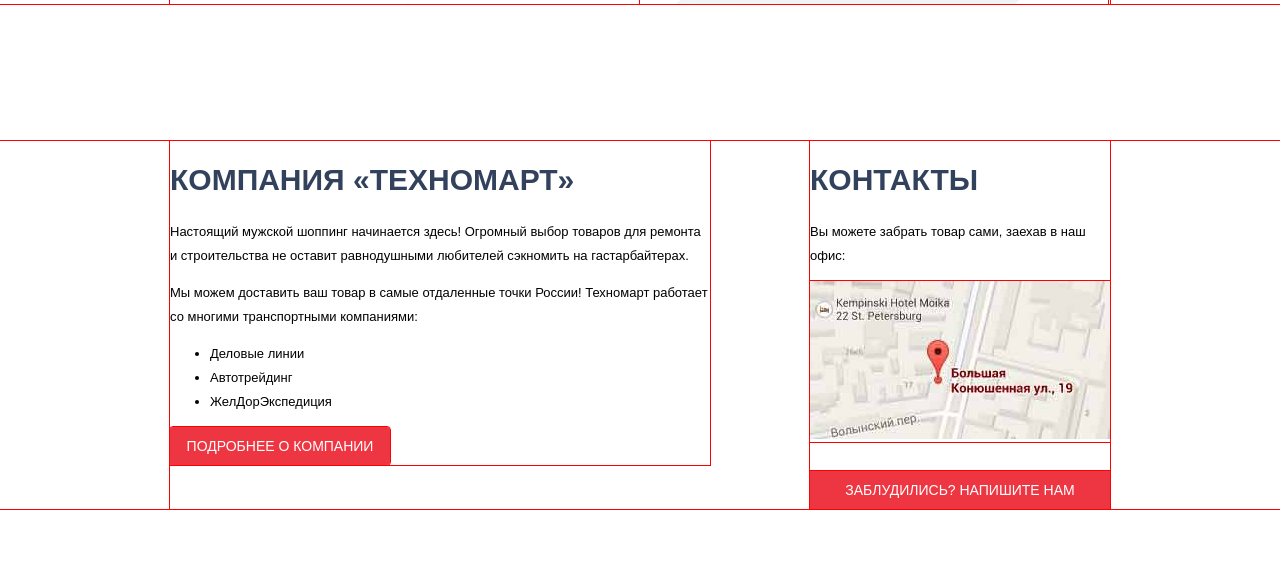
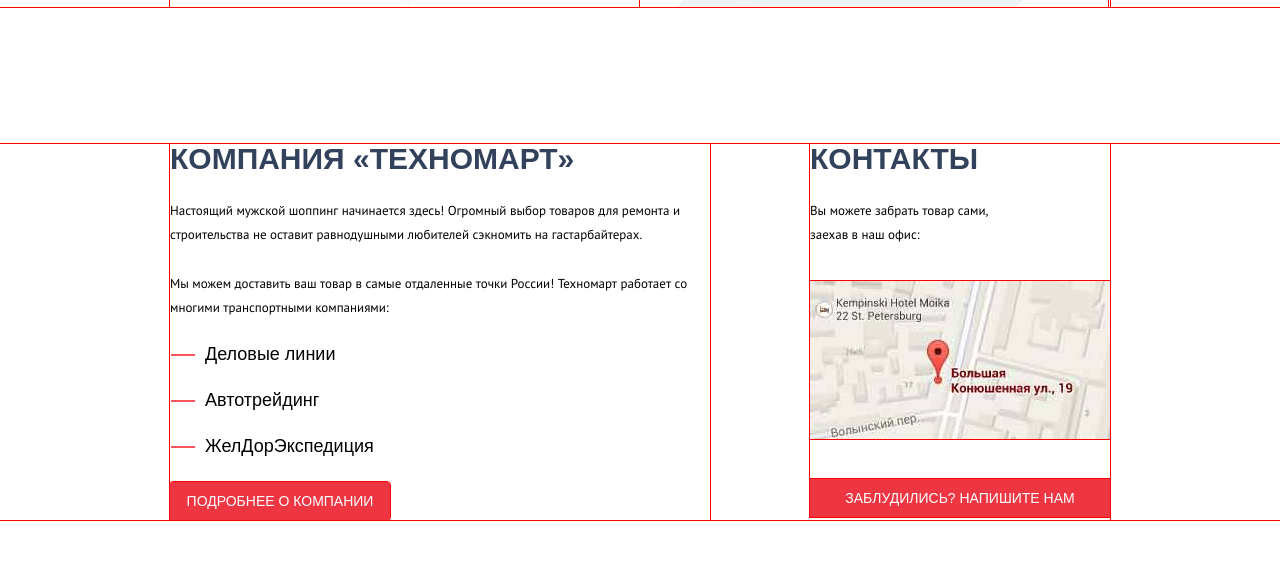
Before and after one commit to stallev/282177-technomart, a plain HTML site: page index.html in a window 1280 px wide. Shown: the part 2323-2911 px from the top of the page. Drawn offline with Linux system fonts and the light colour scheme; a web font is replaced by a local one.

Commit message:
Оформил блок о компании

```diff
--- a/css/style.css
+++ b/css/style.css
@@ -829,8 +829,16 @@
   min-height: 30px;
   border: 1px solid #fff;
 }
+.manufacturers-header,
 .goods-header{
+  box-sizing: border-box;
   min-height: 80px;
+  padding: 25px 0 25px 30px;
+  background-color: #f7f3ec;
+}
+.manufacturers-header h2,
+.goods-header h2{
+  margin: 0;
 }
 .goods-header .to-more-information,
 a.all-manufacturers{
@@ -1430,13 +1438,51 @@
   float: left;
 }
 
-.about-us{                                   /*начнется на 2397px,  закончится на 2765*/
+.about-us>.container{                                   /*начнется на 2397px,  закончится на 2765*/
   min-height: 368px;
   margin-bottom: 86px;
 }
 .about-company{
   width: 540px;
   float: left;
+  padding-right: 20px;
+  box-sizing: border-box;
+}
+.about-company h2,
+.delivery-contacts h2{
+  margin: 0;
+  margin-bottom: 3px;
+}
+.delivery-contacts p,
+.about-company p{
+  font-family: 'PT Sans', Arial, sans-serif;
+  font-size: 13px;
+  line-height: 24px;
+  font-style: normal;
+  margin-top: 25px;
+  margin-bottom: 6px;
+}
+.about-company ul{
+  padding: 0;
+  margin-top: 24px;
+  margin-bottom: 14px;
+}
+.about-company li{
+  position: relative;
+  padding-left: 35px;
+  list-style: none;
+  font-size: 18px;
+  line-height: 20px;
+  margin-bottom: 26px;
+}
+.about-company li::before{
+  position: absolute;
+  content: "";
+  left: 1px;
+  top: 10px;
+  height: 2px;
+  width: 24px;
+  background-color: #fb565a;
 }
 .about-company .to-more-information{
   width: 220px;
@@ -1444,6 +1490,18 @@
 .delivery-contacts{
   width: 300px;
   float: right;
+}
+a.small-map{
+  margin-top: 28px;
+  display: inline-block;
+  margin-bottom: 40px;
+  min-height: 158px;
+}
+a.small-map>img{
+  margin-bottom: -10px;
+}
+.popup-map{
+  display: none;
 }
 button.form-straying-submit,
 .we-stray-button{
@@ -1770,6 +1828,7 @@
   left: 50%;
   margin-top: -215px;
   margin-left: -310px;
+  z-index: 30;
 }
 
 /*стили, которые надо будет удалить*/
--- a/index.html
+++ b/index.html
@@ -233,8 +233,9 @@
 					</div>
 					<div class="delivery-contacts">
 						<h2>Контакты</h2>
-						<p>Вы можете забрать товар сами, заехав в наш офис:</p>
-						<a href="#"><img src="img/small-map-image.jpg" alt="" width="" height=""></a>
+						<p>Вы можете забрать товар сами, <br>
+						 заехав в наш офис:</p>
+						<a class="small-map" href="#"><img src="img/small-map-image.jpg" alt="" width="" height=""></a>
 						<img class="popup-map" src="" alt="" width="" height="">
 						<div class="we-stray">
 							<button class="we-stray-button">Заблудились? Напишите нам</button><!--button   создать новый див для формы-->
```
